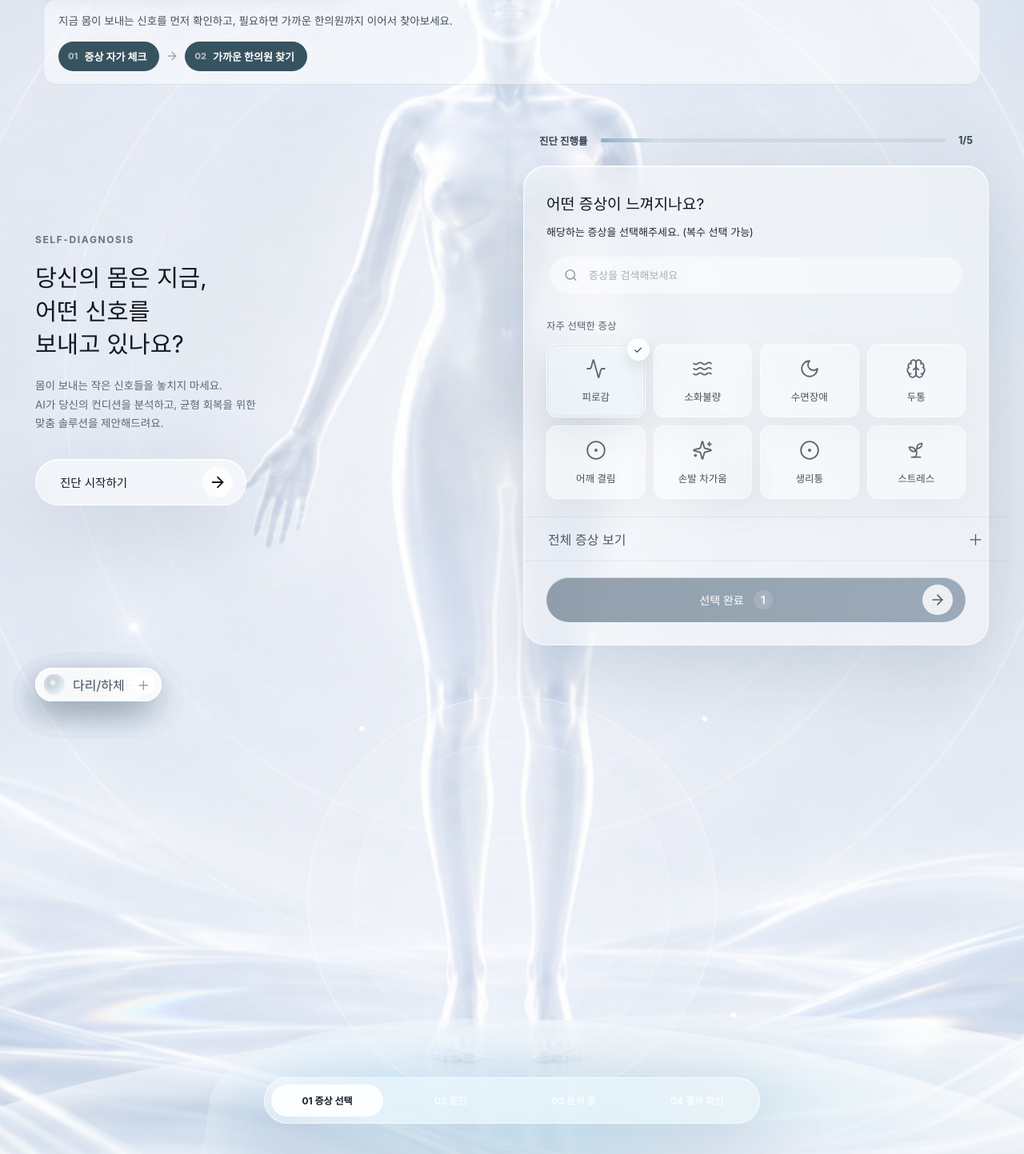
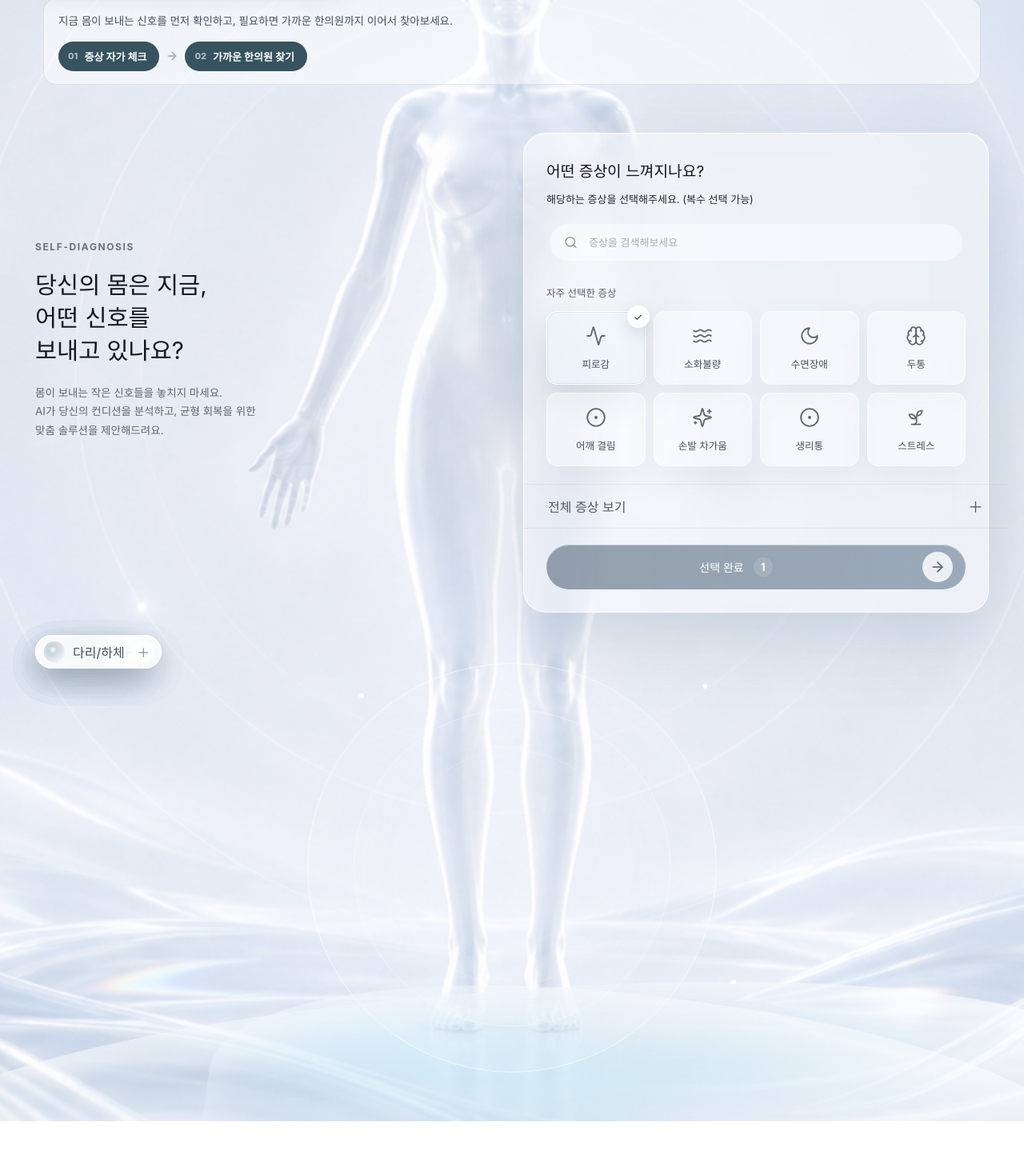
Before and after one commit to tmznwnel00/nakdae_haengnim, a React (Vite) app: page / in a window 1280 px wide. Shown: the part 304-1747 px from the top of the page at 80% size. After the commit the page ends 1706 px from the top, so only its background shows below. Built offline with nearby package versions, Linux system fonts and the light colour scheme; a web font is replaced by a local one.

Commit message:
chore: 메인 페이지 미구현 UI 제거 (진단 버튼, 단계 표시, 진행률)

```diff
--- a/src/App.jsx
+++ b/src/App.jsx
@@ -279,7 +279,6 @@ function StartPage({ setView, onDiagnose }) {
         <p className="eyebrow">SELF-DIAGNOSIS</p>
         <h1>당신의 몸은 지금,<br />어떤 신호를<br />보내고 있나요?</h1>
         <p className="copy">몸이 보내는 작은 신호들을 놓치지 마세요.<br />AI가 당신의 컨디션을 분석하고, 균형 회복을 위한<br />맞춤 솔루션을 제안해드려요.</p>
-        <button className="start" type="button" onClick={goDiagnose} disabled={!primary}><span>진단 시작하기</span><span className="arrow"><ArrowRight size={22} /></span></button>
       </div>
 
       <div className="anatomy-stage">
@@ -299,7 +298,6 @@ function StartPage({ setView, onDiagnose }) {
       </div>
 
       <aside className="diagnosis" aria-label="증상 선택">
-        <div className="progress-row"><span>진단 진행률</span><div className="progress"><i /></div><strong>1/5</strong></div>
         <div className="panel">
           <h2>어떤 증상이 느껴지나요?</h2>
           <p>해당하는 증상을 선택해주세요. (복수 선택 가능)</p>
@@ -332,7 +330,6 @@ function StartPage({ setView, onDiagnose }) {
         </div>
       </aside>
 
-      <div className="steps"><button className="current" type="button">01 증상 선택</button><button type="button">02 문진</button><button type="button">03 분석 중</button><button type="button">04 결과 확인</button></div>
       </section>
     </>
   );
```
